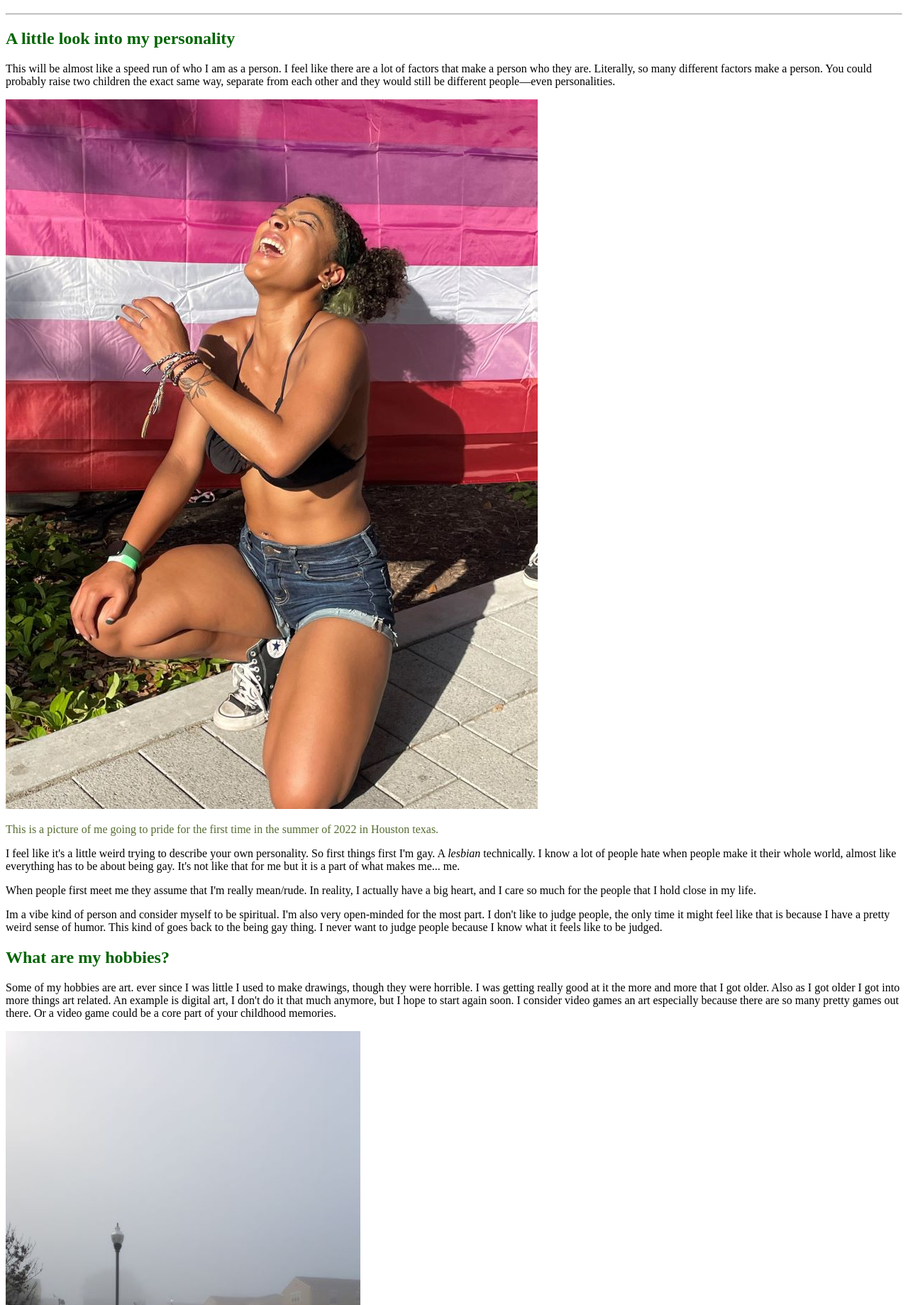
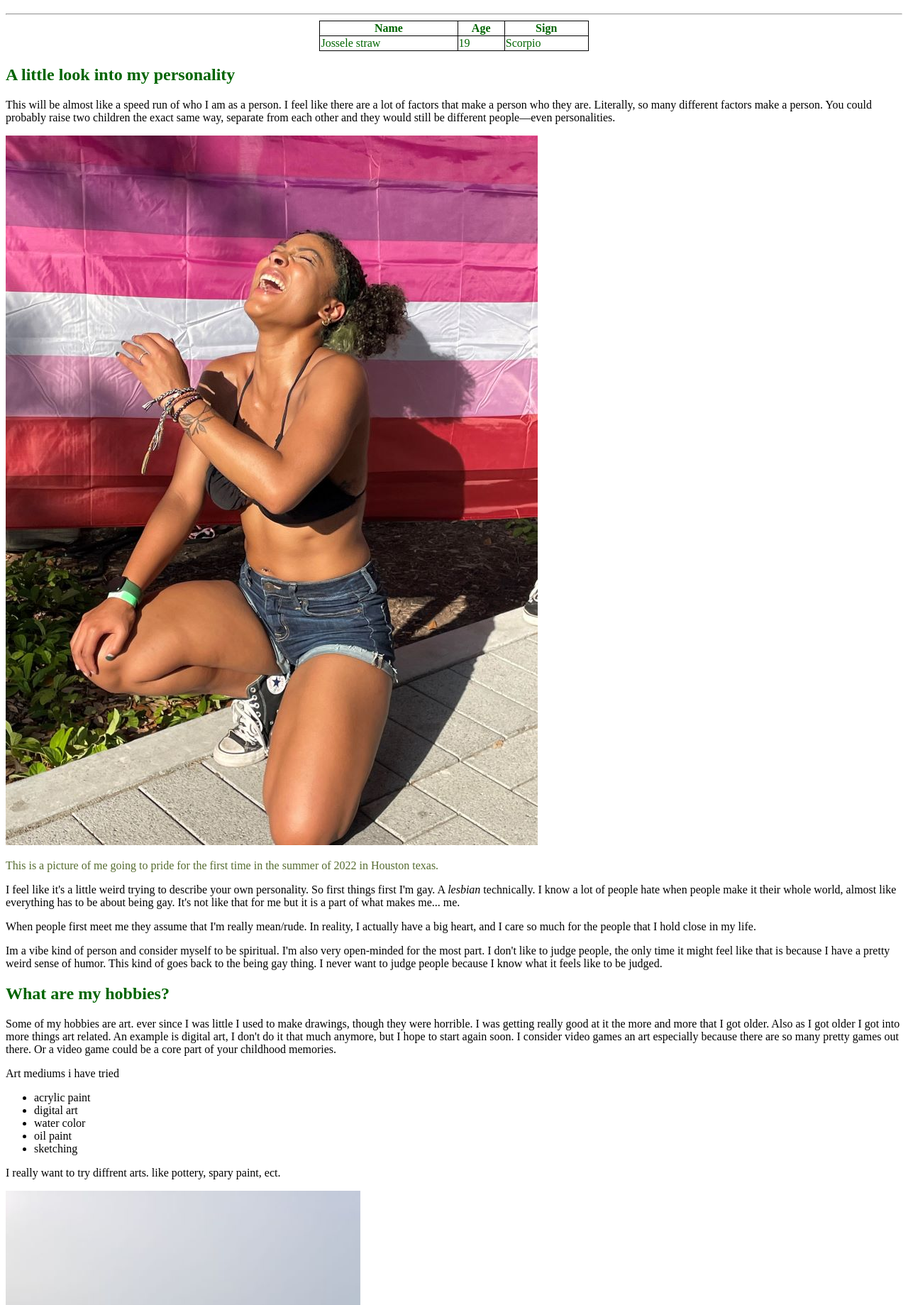
Before and after one commit to jossele1313/about-me-prodject, a plain HTML site: page index.html in a window 1280 px wide. Shown: the part 61-1900 px from the top of the page at 71% size. Drawn offline with Linux system fonts and the light colour scheme.

Commit message:
update index

```diff
--- a/index.html
+++ b/index.html
@@ -3,11 +3,31 @@
 <head>
 <meta charset="utf-8">
 <title>About me </title>
+	<style>
+		table,th,td
+		{
+		border:1px solid black; border-collapse:collapse; color: darkgreen
+		}
+
+	</style>
 </head>
 
 <body>
 <h1> About me</h1>
 	<hr>
+<table style="width: 30%" align="center">
+	<tr>
+		<th>Name</th>
+	<th>Age</th>
+	<th>Sign</th>
+	</tr>
+	<tr>
+	<td> Jossele straw</td>
+	<td>19</td>
+	<td>Scorpio</td>
+	</tr>
+	</table>
+
 	  <h2 style="color: darkgreen">A little look into my personality</h2>
          <p>This will be almost like a speed run of who I am as a person. I feel like there are a lot of factors that make a person who they are. Literally, so many different factors make a person. You could probably raise two children the exact same way, separate from each other and they would still be different people—even personalities.</p>
 <img src="images/me.jpg" width="750" height="1000" alt="girl laughing" />
@@ -23,6 +43,17 @@
 	<h2 style="color: darkgreen">What are my hobbies?</h2>
 
 	<p>Some of my hobbies are art. ever since I was little I used to make drawings, though they were horrible. I was getting really good at it the more and more that I got older. Also as I got older I got into more things art related. An example is digital art, I don't do it that much anymore, but I hope to start again soon. I consider video games an art especially because there are so many pretty games out there. Or a video game could be a core part of your childhood memories.</p>
+
+	<p> Art mediums i have tried</p>
+	<ul>
+	<li> acrylic paint</li>
+	<li> digital art</li>
+	<li> water color</li>
+	<li> oil paint</li>
+	<li>sketching</li>
+
+	</ul>
+	 <p> I really want to try diffrent arts. like pottery, spary paint, ect.</p>
 
 <img src="images/foggy_street.jpg" alt="foggy street"/>
 
```
